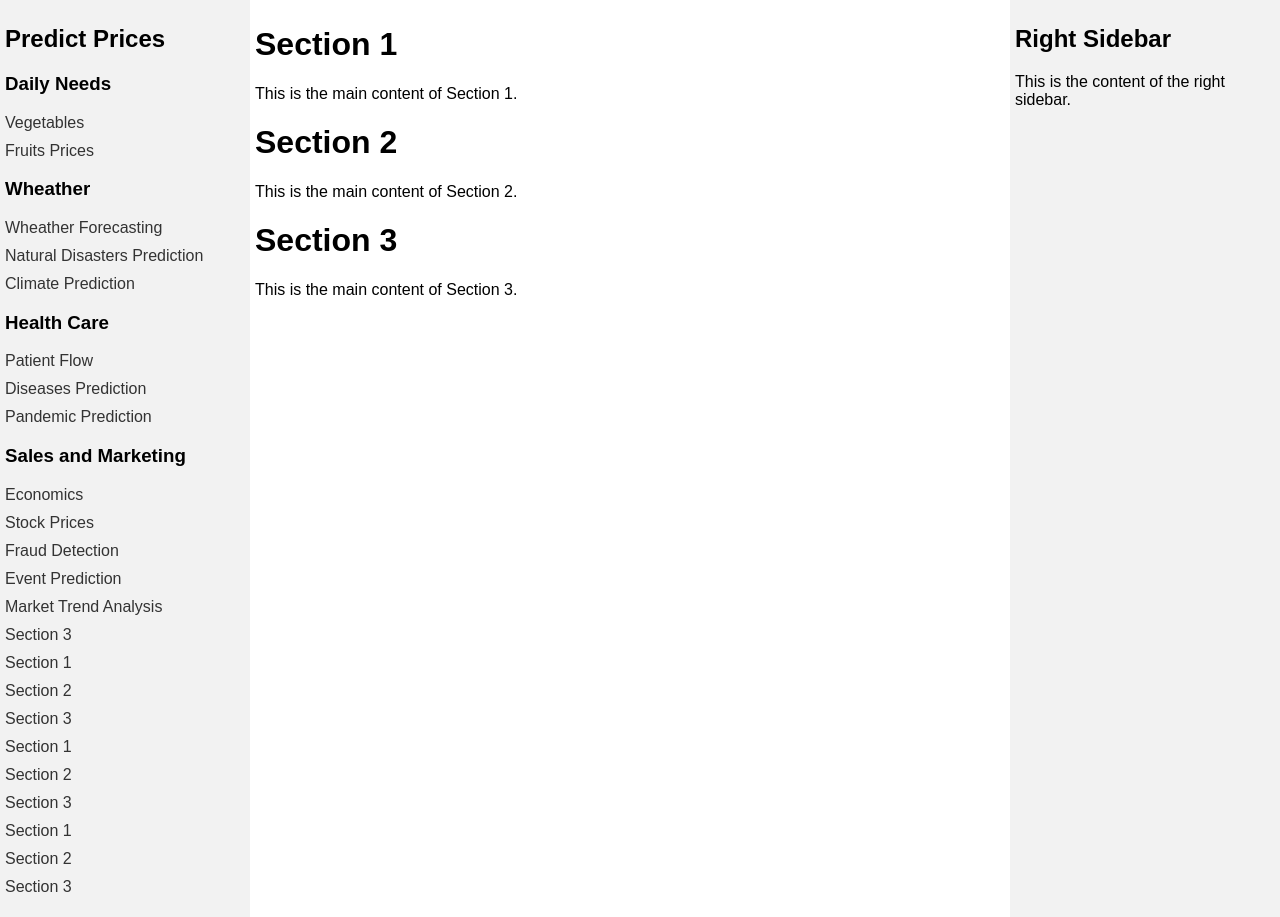
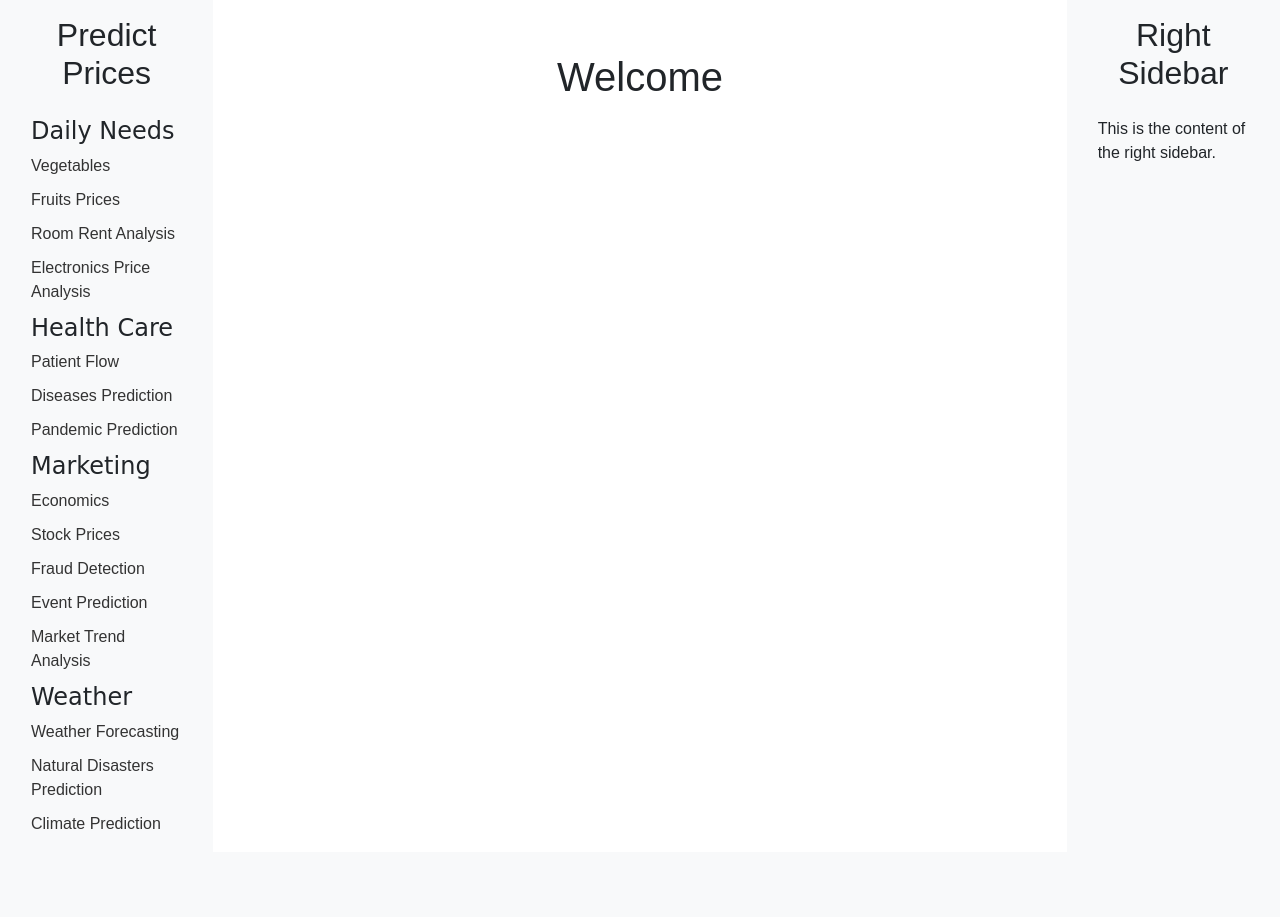
Before and after one commit to jayakrishnagaddam/PRICES-PREDICTION-SYSTEM, a Flask app: page /example in a window 1280 px wide. After the commit the page ends 829 px from the top, so only its background shows below. Run offline with Flask 3, Linux system fonts and the light colour scheme; some libraries are stand-ins or nearby versions.

Commit message:
Enhancement updates

```diff
--- a/templates/example.html
+++ b/templates/example.html
@@ -4,29 +4,17 @@
     <meta charset="UTF-8">
     <meta name="viewport" content="width=device-width, initial-scale=1.0">
     <title>Price 🔸 Home</title>
+
+    <!-- Bootstrap CSS -->
+    <link href="https://maxcdn.bootstrapcdn.com/bootstrap/4.5.2/css/bootstrap.min.css" rel="stylesheet">
+
     <style>
         body {
             font-family: Arial, sans-serif;
             margin: 0;
             padding: 0;
         }
-        .container {
-            display: flex;
-        }
-        .sidebar {
-            width: 250px;
-            background-color: #f2f2f2;
-            padding: 5px;
-            box-sizing: border-box;
-        }
         .content {
-            flex: 1;
-            padding: 5px;
-            box-sizing: border-box;
-        }
-        .sidebar-right {
-            width: 270px;
-            background-color: #f2f2f2;
             padding: 5px;
             box-sizing: border-box;
         }
@@ -44,65 +32,62 @@
             color: #333;
         }
         .contents-list a:hover {
-            text-decoration: underline;
+            text-decoration:solid;
         }
     </style>
 </head>
-<body >
-    <div class="container">
-        <div class="sidebar">
-            <div class="text-center">
+<body>
+    <div class="container-fluid">
+        <div class="row">
+            <!-- Left Sidebar -->
+            <div class="col-md-2 bg-light">
+                <div class="text-center py-3">
                     <h2>Predict Prices</h2>
                 </div>
-            <ul class="contents-list">
-                <h3>Daily Needs</h3>
+                <ul class="contents-list px-3">
+                    <h4 style="font-family:cursive;">Daily Needs</h4>
                     <li><a href="#section1">Vegetables</a></li>
                     <li><a href="#section2">Fruits Prices</a></li>
-                <h3>Wheather</h3>
-                <li><a href="#section2">Wheather Forecasting</a></li>
-                <li><a href="#section3">Natural Disasters Prediction</a></li>
-                <li><a href="#section3">Climate Prediction</a></li>
-                <h3>Health Care</h3>
+                    <li><a href="#section3">Room Rent Analysis</a></li>
+                    <li><a href="#section3">Electronics Price Analysis</a></li>
+                    <h4 style="font-family:cursive;"> Health Care</h4>
                     <li><a href="#section2">Patient Flow</a></li>
                     <li><a href="#section3">Diseases Prediction</a></li>
                     <li><a href="#section2">Pandemic Prediction</a></li>
-                <h3>Sales and Marketing</h3>
+
+                    <h4 style="font-family:cursive;">Marketing</h4>
                     <li><a href="#section2">Economics</a></li>
                     <li><a href="#section1">Stock Prices</a></li>
 
                     <li><a href="#section3">Fraud Detection</a></li>
                     <li><a href="#section1">Event Prediction</a></li>
                     <li><a href="#section2">Market Trend Analysis</a></li>
-                <li><a href="#section3">Section 3</a></li>
-                <li><a href="#section1">Section 1</a></li>
-                <li><a href="#section2">Section 2</a></li>
-                <li><a href="#section3">Section 3</a></li>
-                <li><a href="#section1">Section 1</a></li>
-                <li><a href="#section2">Section 2</a></li>
-                <li><a href="#section3">Section 3</a></li>
-                <li><a href="#section1">Section 1</a></li>
-                <li><a href="#section2">Section 2</a></li>
-                <li><a href="#section3">Section 3</a></li>
-
-
-
-
-                <!-- Add more list items as needed -->
+                    <h4 style="font-family:cursive;">Weather</h4>
+                    <li><a href="#section2">Weather Forecasting</a></li>
+                    <li><a href="#section3">Natural Disasters Prediction</a></li>
+                    <li><a href="#section3">Climate Prediction</a></li>
                 </ul>
             </div>
-        <div class="content">
-            <h1 id="section1">Section 1</h1>
-            <p>This is the main content of Section 1.</p>
-            <h1 id="section2">Section 2</h1>
-            <p>This is the main content of Section 2.</p>
-            <h1 id="section3">Section 3</h1>
-            <p>This is the main content of Section 3.</p>
-            <!-- Add more content sections as needed -->
+            <!-- Content Area -->
+            <div class="col-md-8 content">
+                <div class="text-center py-5">
+                    <h1>Welcome</h1>
                 </div>
-        <div class="sidebar-right">
+            </div>
+            <!-- Right Sidebar -->
+            <div class="col-md-2 bg-light">
+                <div class="text-center py-3">
                     <h2>Right Sidebar</h2>
+                </div>
+                <div class="px-3">
                     <p>This is the content of the right sidebar.</p>
                 </div>
             </div>
+        </div>
+    </div>
+    <!-- Bootstrap JS -->
+    <script src="https://cdnjs.cloudflare.com/ajax/libs/jquery/3.5.1/jquery.min.js"></script>
+    <script src="https://cdnjs.cloudflare.com/ajax/libs/popper.js/1.16.0/umd/popper.min.js"></script>
+    <script src="https://maxcdn.bootstrapcdn.com/bootstrap/4.5.2/js/bootstrap.min.js"></script>
 </body>
 </html>
```
Lines whose indentation alone changed are shown as unchanged.
